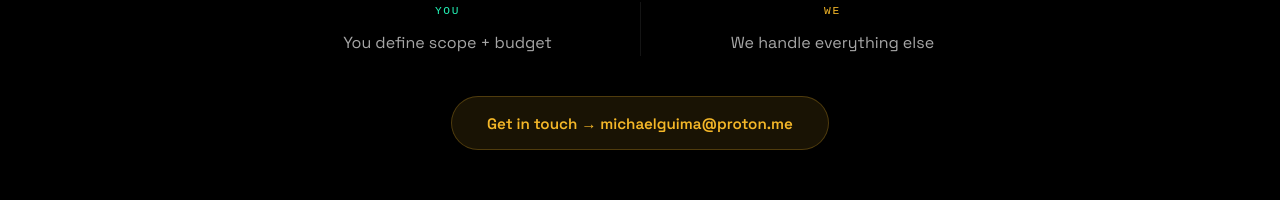
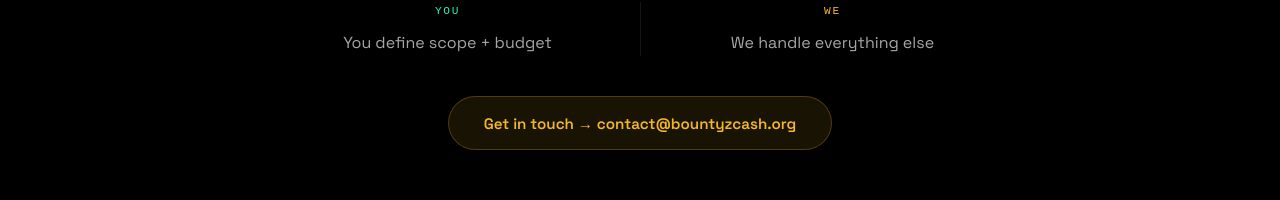
Before and after one commit to Michae2xl/bountyzcash, a Next.js app: page /hall-of-fame in a window 1280 px wide. Shown: the part 2079-2279 px from the top of the page. Built offline with nearby package versions, Linux system fonts and the light colour scheme.

Commit message:
chore: switch contact email to contact@bountyzcash.org

```diff
--- a/src/app/hall-of-fame/page.tsx
+++ b/src/app/hall-of-fame/page.tsx
@@ -662,7 +662,7 @@ export default function HallOfFame() {
             </div>
 
             <a
-              href="mailto:michaelguima@proton.me"
+              href="mailto:contact@bountyzcash.org"
               style={{
                 display: "inline-flex",
                 alignItems: "center",
@@ -678,7 +678,7 @@ export default function HallOfFame() {
                 transition: "background 0.2s, border-color 0.2s",
               }}
             >
-              Get in touch &rarr; michaelguima@proton.me
+              Get in touch &rarr; contact@bountyzcash.org
             </a>
           </div>
         </section>
--- a/src/components/submit-form.tsx
+++ b/src/components/submit-form.tsx
@@ -28,8 +28,8 @@ export function SubmitForm() {
 
     const selectedOrg = ORGS.find((o) => o.name === org);
     const to = selectedOrg
-      ? `${selectedOrg.email},michaelguima@proton.me`
-      : "michaelguima@proton.me";
+      ? `${selectedOrg.email},contact@bountyzcash.org`
+      : "contact@bountyzcash.org";
 
     const subject = `[bountyzcash] ${severity} — ${component}`;
     const body = [
@@ -57,7 +57,7 @@ export function SubmitForm() {
         <p>
           We&rsquo;re still finalizing the scope with Zcash organizations.
           Public submissions will reopen shortly. For urgent disclosures,
-          contact <strong>michaelguima@proton.me</strong> directly.
+          contact <strong>contact@bountyzcash.org</strong> directly.
         </p>
       </div>
       <form
```
Also changed, not shown: public/.well-known/security.txt.
